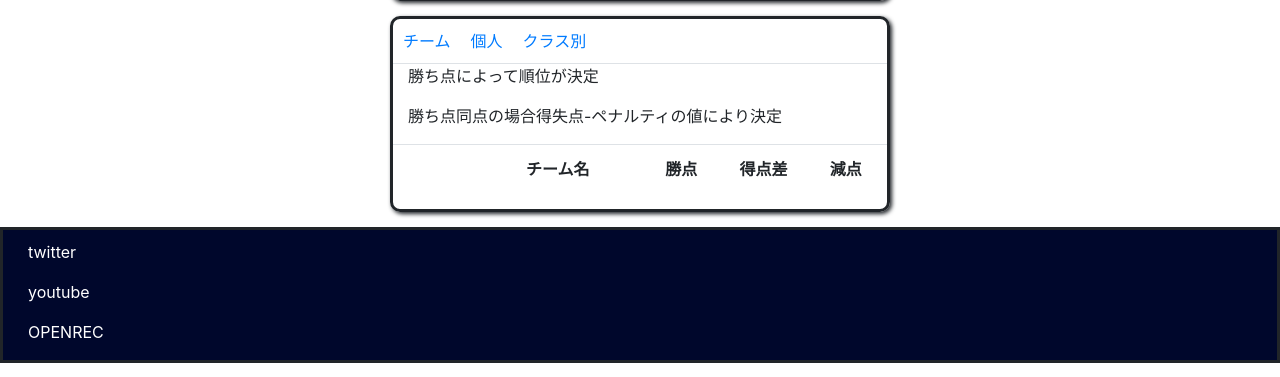
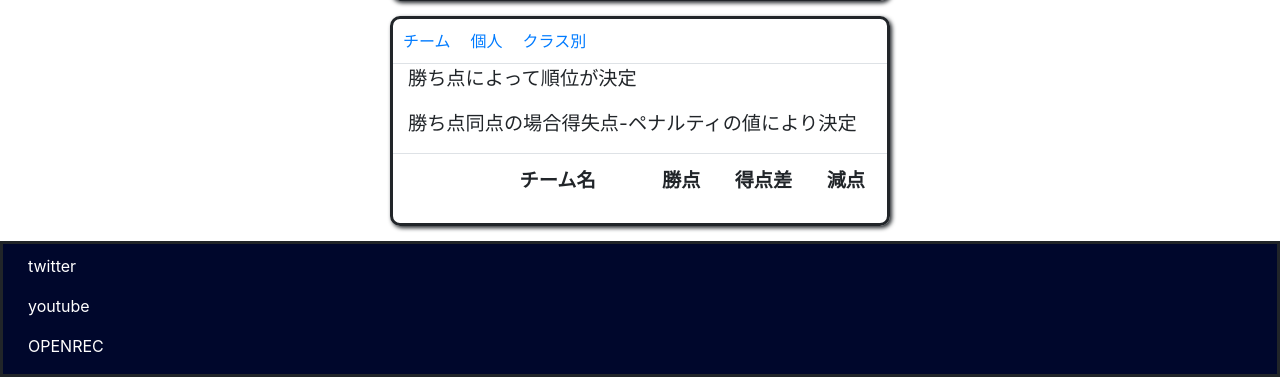
Before and after one commit to NamelessOgya/Losleague2, a Django app: page / in a window 1280 px wide. Shown: the part 771-1148 px from the top of the page. Run offline with Django 3.2, Linux system fonts and the light colour scheme; data that the repository does not hold is empty; parts of the project's set-up code (start-up, migrations or seed data) failed here and were passed over; some libraries are stand-ins or nearby versions.

Commit message:
fontsize revised

```diff
--- a/static/home.css
+++ b/static/home.css
@@ -19,14 +19,14 @@ color:white;
     height:9rem
 }
 .result{
-    font-size: 0.7rem;
+    font-size: 0.9rem;
 }
 @media screen and (min-width:600px) {
     .home {
         height: 25rem;
     }
     .result{
-    font-size: 1rem;
+    font-size: 1.2rem;
     }
 }
 .tabbutton{
```
